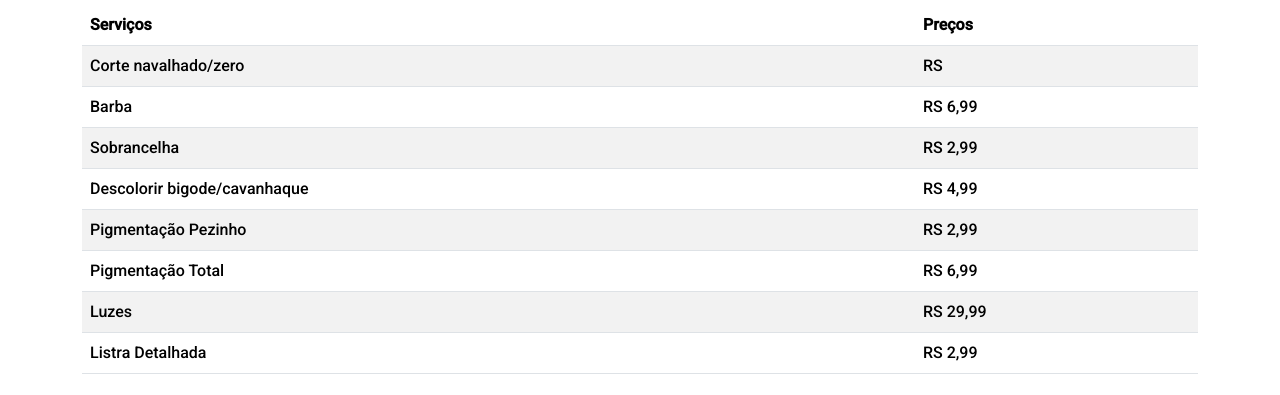
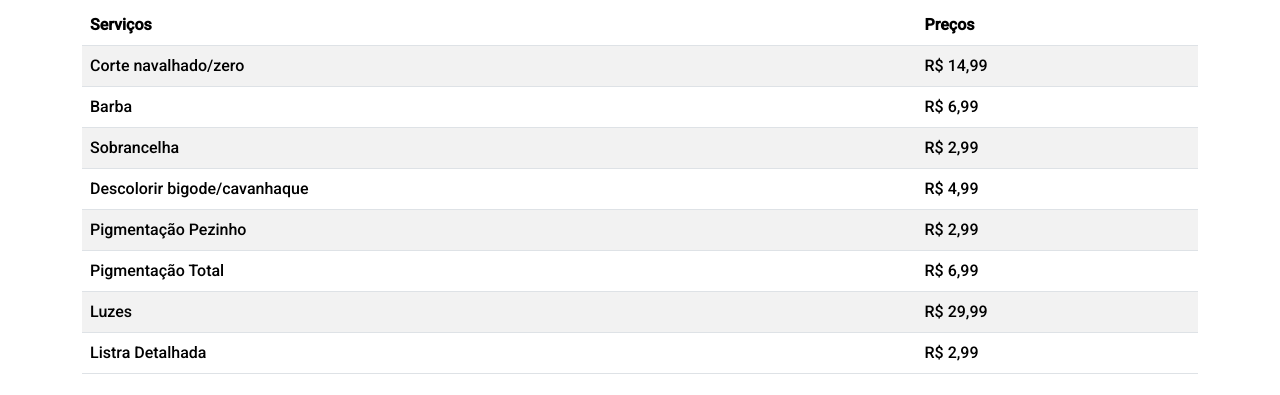
Before and after one commit to Alekerson/msCorte, a plain HTML site: page src/pages/formulario.html in a window 1280 px wide. Shown: the part 131-526 px from the top of the page. Drawn offline with nearby package versions, Linux system fonts and the light colour scheme.

Commit message:
Bug main corrigido

```diff
--- a/src/pages/formulario.html
+++ b/src/pages/formulario.html
@@ -87,35 +87,35 @@
                     <Tbody>
                         <tr>
                             <td>Corte navalhado/zero</td>
-                            <td>RS </td>
+                            <td>R$ 14,99</td>
                         </tr>
                         <tr>
                             <td>Barba</td>
-                            <td>RS 6,99</td>
+                            <td>R$ 6,99</td>
                         </tr>
                         <tr>
                             <td>Sobrancelha</td>
-                            <td>RS 2,99</td>
+                            <td>R$ 2,99</td>
                         </tr>
                         <tr>
                             <td>Descolorir bigode/cavanhaque</td>
-                            <td>RS 4,99</td>
+                            <td>R$ 4,99</td>
                         </tr>
                         <tr>
                             <td>Pigmentação Pezinho</td>
-                            <td>RS 2,99</td>
+                            <td>R$ 2,99</td>
                         </tr>
                         <tr>
                             <td>Pigmentação Total</td>
-                            <td>RS 6,99</td>
+                            <td>R$ 6,99</td>
                         </tr>
                         <tr>
                             <td>Luzes</td>
-                            <td>RS 29,99</td>
+                            <td>R$ 29,99</td>
                         </tr>
                         <tr>
                             <td>Listra Detalhada</td>
-                            <td>RS 2,99</td>
+                            <td>R$ 2,99</td>
                         </tr>
                     </Tbody>
                 </table>
```
Also changed, not shown: src/image/RELATÓRIO INTERNO DE INVESTIGAÇÃO DE ACIDENTE DE TRABALHO_Página_2.jpg (deleted), src/image/procedimento-de-anlise-de-acidentes-e-incidentes-12-728.webp (deleted), 1 other file.
